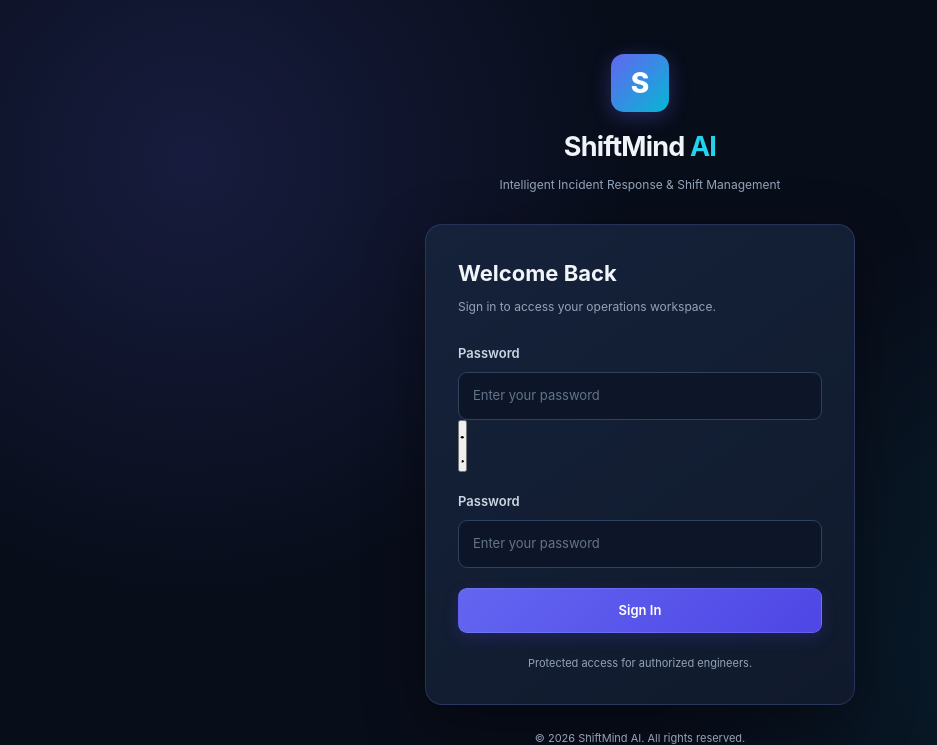
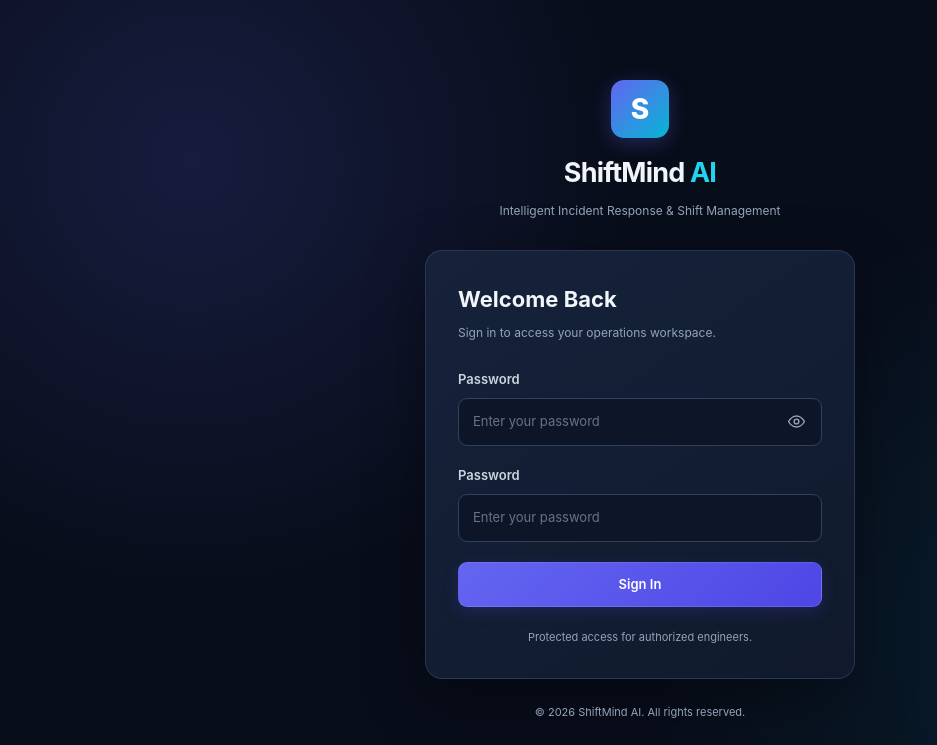
Before and after one commit to Pavan2006-hub/ShiftMindAI_Project, a Flask app: page /login in a window 1280 px wide. Shown: the top 745 px of the page, without its empty margins (0-937 px from the left). Run offline with Flask 3, Linux system fonts and the light colour scheme; some libraries are stand-ins or nearby versions.

Commit message:
Update style.css

```diff
--- a/frontend/static/css/style.css
+++ b/frontend/static/css/style.css
@@ -626,3 +626,69 @@ tbody tr:last-child td {
     background: rgba(99, 102, 241, 0.4);
     color: white;
 }
+/* Password visibility toggle */
+
+.password-input-wrap {
+    position: relative;
+    width: 100%;
+}
+
+.password-input-wrap > input {
+    display: block;
+    width: 100%;
+    padding-right: 48px;
+}
+
+.password-toggle {
+    position: absolute;
+    top: 50%;
+    right: 10px;
+    transform: translateY(-50%);
+
+    display: flex;
+    align-items: center;
+    justify-content: center;
+
+    width: 32px;
+    height: 32px;
+
+    border: none;
+    border-radius: 7px;
+    background: transparent;
+
+    color: #94a3b8;
+    cursor: pointer;
+}
+
+.password-toggle:hover {
+    background: rgba(148, 163, 184, 0.12);
+    color: #f1f5f9;
+}
+
+.password-toggle svg {
+    width: 19px;
+    height: 19px;
+
+    fill: none;
+    stroke: currentColor;
+    stroke-width: 1.8;
+    stroke-linecap: round;
+    stroke-linejoin: round;
+}
+
+.password-eye-hide {
+    display: none;
+}
+
+.password-toggle[aria-pressed="true"] .password-eye-show {
+    display: none;
+}
+
+.password-toggle[aria-pressed="true"] .password-eye-hide {
+    display: block;
+}
+
+.password-toggle:focus-visible {
+    outline: 2px solid #818cf8;
+    outline-offset: 2px;
+}
```
